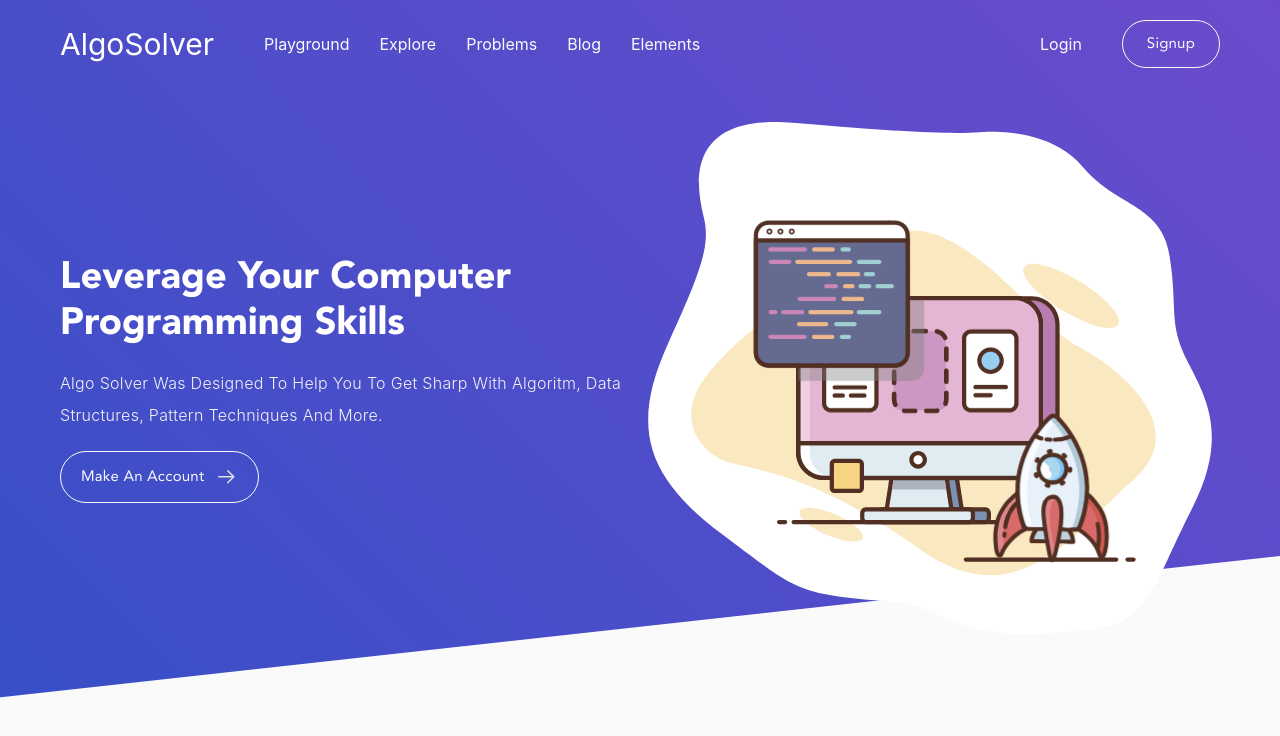
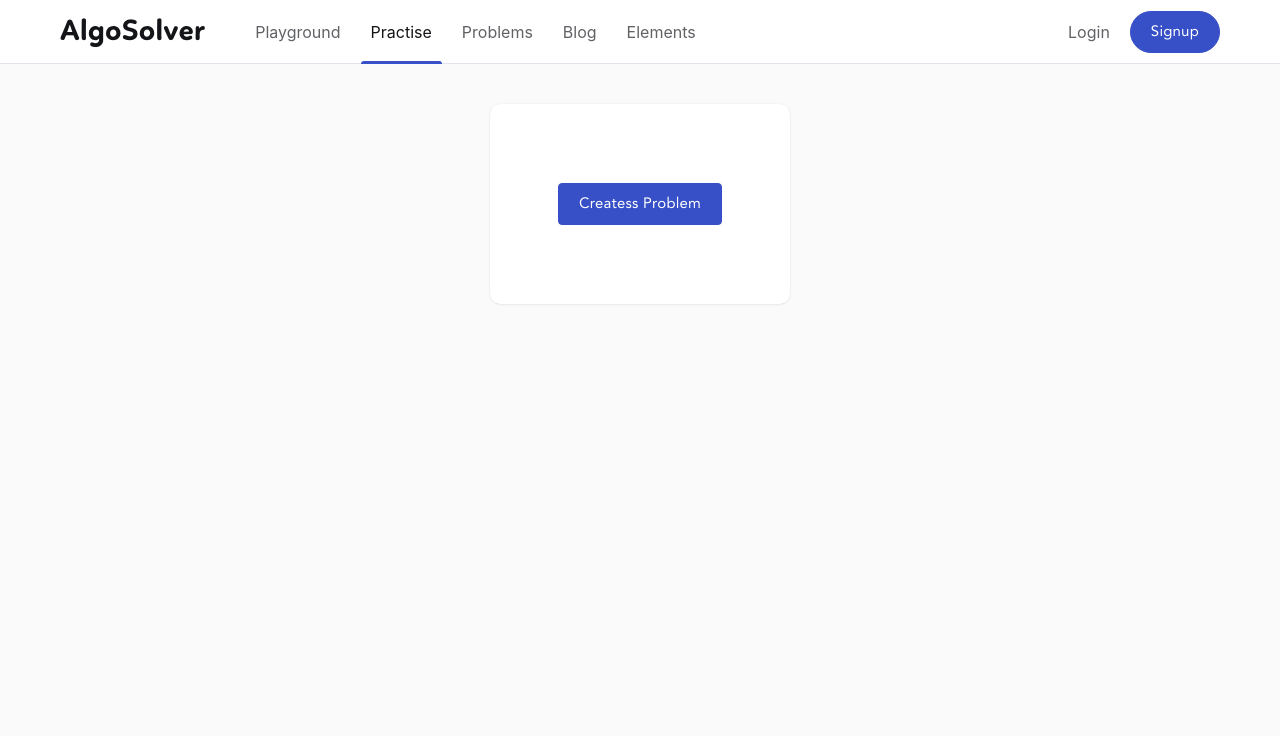
Before and after one commit to AlgoSolver/client, a React (Create React App) app: page /practise in a window 1280 px wide. Before the commit this address led to /. Shown: the top 736 px of the page. Built offline with nearby package versions, Linux system fonts and the light colour scheme; no server answers.

Commit message:
add track route

```diff
--- a/src/App.js
+++ b/src/App.js
@@ -13,7 +13,7 @@ import Home from "./pages/home";
 import Login from "./pages/login";
 import ActivateAccount from "./pages/activate-account/";
 import Profile from "./pages/profile/";
-import Explore from "./pages/explore/";
+import Practise from "./pages/practise/";
 import Problems from "./pages/problems/";
 import Playground from "./pages/playground/";
 import Problem from "./pages/problem/";
@@ -131,8 +131,8 @@ const Routing = () => {
         <Route exact path="/elements">
           <Elements />
         </Route>
-        <Route exact path="/explore">
-          <Explore />
+        <Route exact path="/practise">
+          <Practise />
         </Route>
         <AuthRoute
           privatePage={true}
--- a/src/components/navbar/index.jsx
+++ b/src/components/navbar/index.jsx
@@ -459,10 +459,10 @@ const Navbar = ({ close }) => {
               <li className="nav__item">
                 <NavLink
                   activeClassName="active"
-                  to="/explore"
+                  to="/practise"
                   className="nav__link"
                 >
-                  explore
+                  practise
                 </NavLink>
               </li>
               <li className="nav__item">
@@ -550,10 +550,10 @@ const NavMenu = () => {
                     <NavLink
                       activeClassName="active"
                       onClick={close}
-                      to="/explore"
+                      to="/practise"
                       className="menu__link"
                     >
-                      explore
+                      practise
                     </NavLink>
                   </li>
                   <li className="menu__item">
--- a/src/pages/home/components/header.js
+++ b/src/pages/home/components/header.js
@@ -328,8 +328,8 @@ const Navbar = () => {
               </Link>
             </li>
             <li className="nav__item">
-              <Link to="/explore" className="nav__link">
-                explore
+              <Link to="/practise" className="nav__link">
+                practise
               </Link>
             </li>
             <li className="nav__item">
@@ -417,8 +417,8 @@ const NavMenu = () => {
                     </Link>
                   </li>
                   <li className="menu__item">
-                    <Link to="/explore" className="menu__link">
-                      explore
+                    <Link to="/practise" className="menu__link">
+                      practise
                     </Link>
                   </li>
                   <li className="menu__item">
--- /dev/null
+++ b/src/pages/practise/elements/tracks.js
@@ -0,0 +1,62 @@
+import styled from 'styled-components';
+import Text from '../../../components/Text';
+import {Divider} from '../../../components/divider';
+import { Link } from "react-router-dom";
+
+const TracksContainer = styled.div`
+  display: flex;
+  gap:1rem;
+  flex-wrap: wrap;
+  margin: 1rem 0;
+  align-content: flex-start;
+  justify-content: center;
+
+`
+
+const TrackContainer = styled(Link)`
+  padding:1.5rem;
+  border-radius: 1.5rem;
+  box-shadow: ${({theme})=>theme.elevation[3].shadow};
+  background: ${({theme})=>theme.colors.light[4]};
+  max-width:22rem;
+  width: 100%;
+  .row{
+    display: flex;
+    justify-content: center;
+    align-items: center;
+    flex-direction: column;
+    img{
+      max-width: 150px;
+      width:100%;
+    }
+  }
+  transition: all .3s ease;
+  &:hover{
+    box-shadow: ${({theme})=>theme.elevation[5].shadow};
+    transform: translateY(-1px);
+  }
+`;
+
+const Track = ({track})=>{
+  return <TrackContainer to={`/practise/${track.name}`}>
+    <div className="row">
+      <img src={track.img_url} alt={track.name} />
+    <Text transform="capitalize" mg="1rem 0 0 0" type="h5" bold layer={1}>{track.name}</Text>
+    </div>
+    <Divider mg="1rem 0" />
+  <Text  type="p" layer={2} size="1.4rem">
+    {track.description}
+  </Text>
+  </TrackContainer>
+}
+const Tracks = ({tracks})=>{
+  return <>
+  <Text type="h1" layer="1" mg="2rem 0" bold >
+    Tracks
+  </Text>
+  <TracksContainer>
+    {tracks.map(track=><Track track={track} key={track._id} />)}
+  </TracksContainer>
+</>
+}
+export default Tracks;
--- a/src/pages/explore/index.jsx
+++ b/src/pages/practise/index.jsx
@@ -1,7 +1,17 @@
 import Button from "../../components/button/";
 import { Link } from "react-router-dom";
 import Box from "../../components/box/";
-const Explore = () => {
+import {useQuery} from "../../hooks/";
+import Tracks from './elements/tracks';
+
+const Practise = () => {
+  const {data} = useQuery('tracks',"/track");
+  console.log(data,"heloo")
+  if(data?.length){
+    return <div className="wrapper">
+      <Tracks tracks={data} />
+      </div>
+  }
   return (
     <div className="wrapper">
       <div className="center">
@@ -14,7 +24,7 @@ const Explore = () => {
           height="20rem"
         >
           <Link to="/create-problem">
-            <Button>Create Problem</Button>
+            <Button>Createss Problem</Button>
           </Link>
         </Box>
       </div>
@@ -22,4 +32,4 @@ const Explore = () => {
   );
 };
 
-export default Explore;
+export default Practise;
```
Also changed, not shown: 1 other file (tests, documents, lock files or other folders).
